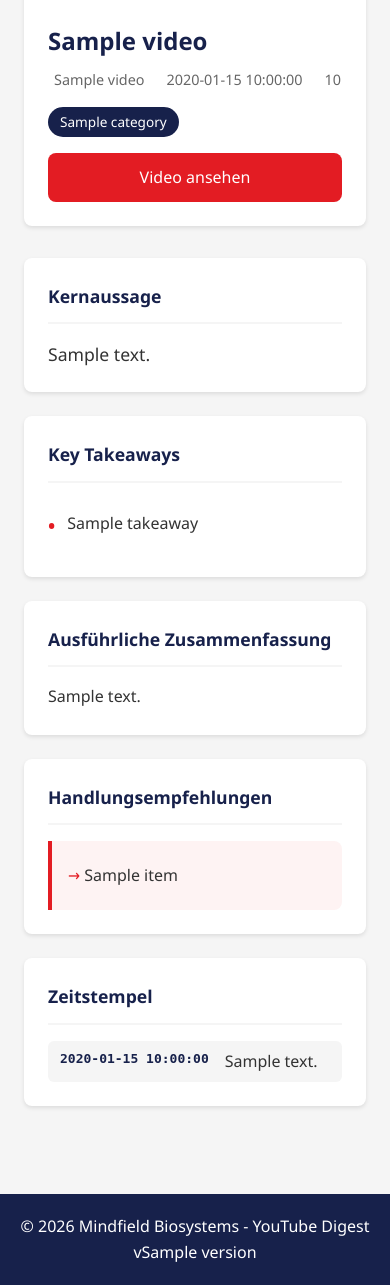
After one commit to mindfield83/youtube-digest, a FastAPI app: template app/templates/video_detail.html in a window 390 px wide. The commit adds this page. Shown: the part 401-1686 px from the top of the page. Run offline with FastAPI, Linux system fonts and the light colour scheme; the template is opened without the code that fills it: most values are stand-ins (such as "Sample title", 1, 10 or a date in 2020).

Commit message:
feat(email+video): compact email layout, video detail page, 2min filter
- Email: Thumbnail verkleinert (160x90px), kompaktes Side-by-Side Layout
- Video-Detailseite: Neue Route /video/{id} mit vollständiger Zusammenfassung
- Filter: Videos unter 2 Minuten werden generell ausgeschlossen (statt 1 Min)

🤖 Generated with [Claude Code](https://claude.com/claude-code)

Co-Authored-By: Claude Opus 4.5 <noreply@anthropic.com>

```diff
--- a/app/main.py
+++ b/app/main.py
@@ -14,7 +14,7 @@ from fastapi.templating import Jinja2Templates
 from app import __version__
 from app.api.routes import health_router, router as api_router
 from app.config import get_settings
-from app.models import init_db
+from app.models import init_db, SessionLocal, ProcessedVideo, Channel
 
 # Configure logging
 logging.basicConfig(
@@ -140,15 +140,57 @@ async def video_detail(
     """
     Render video detail page with full summary.
     """
-    return templates.TemplateResponse(
-        "dashboard.html",
-        {
-            "request": request,
-            "title": "YouTube Digest",
-            "version": __version__,
-            "video_id": video_id,
-        },
-    )
+    with SessionLocal() as db:
+        video = db.query(ProcessedVideo).filter(
+            ProcessedVideo.video_id == video_id
+        ).first()
+
+        if not video:
+            return templates.TemplateResponse(
+                "video_detail.html",
+                {
+                    "request": request,
+                    "title": "Video nicht gefunden",
+                    "version": __version__,
+                    "video": None,
+                },
+            )
+
+        channel = db.query(Channel).filter(
+            Channel.channel_id == video.channel_id
+        ).first()
+
+        # Format duration
+        hours, remainder = divmod(video.duration_seconds or 0, 3600)
+        minutes, seconds = divmod(remainder, 60)
+        if hours > 0:
+            duration_str = f"{hours}h {minutes}min"
+        else:
+            duration_str = f"{minutes}min {seconds}s"
+
+        # Format published date
+        published_str = video.published_at.strftime("%d.%m.%Y %H:%M") if video.published_at else "Unbekannt"
+
+        video_data = {
+            "video_id": video.video_id,
+            "title": video.title,
+            "channel_name": channel.channel_name if channel else "Unbekannt",
+            "duration": duration_str,
+            "published_at": published_str,
+            "category": video.category,
+            "youtube_url": f"https://www.youtube.com/watch?v={video.video_id}",
+            "summary": video.summary,
+        }
+
+        return templates.TemplateResponse(
+            "video_detail.html",
+            {
+                "request": request,
+                "title": video.title,
+                "version": __version__,
+                "video": video_data,
+            },
+        )
 
 
 # ============================================================================
--- a/app/tasks.py
+++ b/app/tasks.py
@@ -518,10 +518,10 @@ def sync_channel_metadata(self, fetch_videos: bool = True) -> dict[str, Any]:
                                 # Get details
                                 details = details_map.get(video_id, {})
 
-                                # Skip shorts (< 60s) and livestreams
+                                # Skip short videos (< 2 min) and livestreams
                                 duration = details.get("duration_seconds", 0)
-                                if duration < 60:
-                                    logger.debug(f"Skipping short: {video_id} ({duration}s)")
+                                if duration < 120:
+                                    logger.debug(f"Skipping short video: {video_id} ({duration}s < 2min)")
                                     continue
 
                                 if details.get("liveStreamingDetails"):
--- /dev/null
+++ b/app/templates/video_detail.html
@@ -0,0 +1,326 @@
+<!-- app/templates/video_detail.html -->
+<!DOCTYPE html>
+<html lang="de">
+<head>
+    <meta charset="UTF-8">
+    <meta name="viewport" content="width=device-width, initial-scale=1.0">
+    <title>{{ video.title }} - YouTube Digest</title>
+    <link rel="stylesheet" href="/static/dashboard.css">
+    <link rel="stylesheet" href="https://unpkg.com/@phosphor-icons/web@2.1.1/src/regular/style.css">
+    <style>
+        .video-detail {
+            max-width: 900px;
+            margin: 0 auto;
+            padding: 24px;
+        }
+        .video-header {
+            display: flex;
+            gap: 24px;
+            margin-bottom: 32px;
+            background: var(--mindfield-white);
+            border-radius: var(--radius);
+            box-shadow: var(--shadow);
+            padding: 24px;
+        }
+        .video-thumbnail {
+            flex-shrink: 0;
+            width: 320px;
+        }
+        .video-thumbnail img {
+            width: 100%;
+            border-radius: 8px;
+        }
+        .video-thumbnail a {
+            display: block;
+            position: relative;
+        }
+        .video-thumbnail .play-overlay {
+            position: absolute;
+            top: 50%;
+            left: 50%;
+            transform: translate(-50%, -50%);
+            width: 68px;
+            height: 48px;
+            background: rgba(0, 0, 0, 0.8);
+            border-radius: 14px;
+            display: flex;
+            align-items: center;
+            justify-content: center;
+        }
+        .video-thumbnail .play-overlay::after {
+            content: '';
+            width: 0;
+            height: 0;
+            border-top: 12px solid transparent;
+            border-bottom: 12px solid transparent;
+            border-left: 20px solid white;
+            margin-left: 4px;
+        }
+        .video-info {
+            flex: 1;
+        }
+        .video-title {
+            font-size: 1.5rem;
+            font-weight: 700;
+            color: var(--mindfield-blue);
+            margin: 0 0 12px 0;
+            line-height: 1.3;
+        }
+        .video-meta {
+            display: flex;
+            flex-wrap: wrap;
+            gap: 16px;
+            margin-bottom: 16px;
+            font-size: 0.9rem;
+            color: var(--text-secondary);
+        }
+        .video-meta span {
+            display: flex;
+            align-items: center;
+            gap: 6px;
+        }
+        .video-category {
+            display: inline-block;
+            padding: 4px 12px;
+            background: var(--mindfield-blue);
+            color: white;
+            border-radius: 20px;
+            font-size: 0.85rem;
+            font-weight: 500;
+        }
+        .video-actions {
+            display: flex;
+            gap: 12px;
+            margin-top: 16px;
+        }
+        .section {
+            background: var(--mindfield-white);
+            border-radius: var(--radius);
+            box-shadow: var(--shadow);
+            padding: 24px;
+            margin-bottom: 24px;
+        }
+        .section-title {
+            font-size: 1.1rem;
+            font-weight: 600;
+            color: var(--mindfield-blue);
+            margin: 0 0 16px 0;
+            padding-bottom: 12px;
+            border-bottom: 2px solid var(--mindfield-light);
+        }
+        .core-message {
+            font-size: 1.1rem;
+            line-height: 1.6;
+            color: var(--text-primary);
+        }
+        .detailed-summary {
+            font-size: 1rem;
+            line-height: 1.7;
+            color: var(--text-primary);
+            white-space: pre-wrap;
+        }
+        .takeaways-list {
+            list-style: none;
+            padding: 0;
+            margin: 0;
+        }
+        .takeaways-list li {
+            padding: 12px 0;
+            border-bottom: 1px solid var(--border-color);
+            display: flex;
+            align-items: flex-start;
+            gap: 12px;
+        }
+        .takeaways-list li:last-child {
+            border-bottom: none;
+        }
+        .takeaways-list .bullet {
+            color: var(--mindfield-red);
+            font-weight: bold;
+            font-size: 1.2rem;
+            flex-shrink: 0;
+        }
+        .action-items {
+            background: #fef3f3;
+            border-left: 4px solid var(--mindfield-red);
+            padding: 16px;
+            border-radius: 0 8px 8px 0;
+        }
+        .action-items-title {
+            font-size: 0.85rem;
+            font-weight: 600;
+            color: var(--mindfield-red);
+            text-transform: uppercase;
+            letter-spacing: 0.5px;
+            margin-bottom: 12px;
+        }
+        .action-items ul {
+            list-style: none;
+            padding: 0;
+            margin: 0;
+        }
+        .action-items li {
+            padding: 6px 0;
+            color: var(--text-primary);
+        }
+        .action-items li::before {
+            content: '→ ';
+            color: var(--mindfield-red);
+        }
+        .timestamps {
+            display: grid;
+            gap: 8px;
+        }
+        .timestamp-item {
+            display: flex;
+            gap: 16px;
+            padding: 8px 12px;
+            background: var(--mindfield-light);
+            border-radius: 6px;
+        }
+        .timestamp-time {
+            font-family: monospace;
+            font-weight: 600;
+            color: var(--mindfield-blue);
+            min-width: 60px;
+        }
+        .back-link {
+            display: inline-flex;
+            align-items: center;
+            gap: 8px;
+            color: var(--mindfield-blue);
+            text-decoration: none;
+            font-weight: 500;
+            margin-bottom: 24px;
+        }
+        .back-link:hover {
+            text-decoration: underline;
+        }
+        @media (max-width: 768px) {
+            .video-header {
+                flex-direction: column;
+            }
+            .video-thumbnail {
+                width: 100%;
+            }
+        }
+    </style>
+</head>
+<body>
+    <header class="header">
+        <div class="container">
+            <h1>
+                <img src="/static/youtube-logo.png" alt="YouTube" class="header-logo">
+                <span>Digest</span>
+            </h1>
+            <span class="version">v{{ version }}</span>
+        </div>
+    </header>
+
+    <main class="video-detail">
+        <a href="/" class="back-link">
+            <i class="ph-arrow-left"></i> Zurück zum Dashboard
+        </a>
+
+        {% if video %}
+        <!-- Video Header -->
+        <div class="video-header">
+            <div class="video-thumbnail">
+                <a href="{{ video.youtube_url }}" target="_blank">
+                    <img src="https://img.youtube.com/vi/{{ video.video_id }}/hqdefault.jpg" alt="{{ video.title }}">
+                    <div class="play-overlay"></div>
+                </a>
+            </div>
+            <div class="video-info">
+                <h1 class="video-title">{{ video.title }}</h1>
+                <div class="video-meta">
+                    <span><i class="ph-user"></i> {{ video.channel_name }}</span>
+                    <span><i class="ph-calendar"></i> {{ video.published_at }}</span>
+                    <span><i class="ph-clock"></i> {{ video.duration }}</span>
+                </div>
+                {% if video.category %}
+                <span class="video-category">{{ video.category }}</span>
+                {% endif %}
+                <div class="video-actions">
+                    <a href="{{ video.youtube_url }}" target="_blank" class="btn btn-primary">
+                        <i class="ph-play"></i> Video ansehen
+                    </a>
+                </div>
+            </div>
+        </div>
+
+        <!-- Core Message -->
+        {% if video.summary and video.summary.core_message %}
+        <div class="section">
+            <h2 class="section-title">Kernaussage</h2>
+            <p class="core-message">{{ video.summary.core_message }}</p>
+        </div>
+        {% endif %}
+
+        <!-- Key Takeaways -->
+        {% if video.summary and video.summary.key_takeaways %}
+        <div class="section">
+            <h2 class="section-title">Key Takeaways</h2>
+            <ul class="takeaways-list">
+                {% for takeaway in video.summary.key_takeaways %}
+                <li>
+                    <span class="bullet">•</span>
+                    <span>{{ takeaway }}</span>
+                </li>
+                {% endfor %}
+            </ul>
+        </div>
+        {% endif %}
+
+        <!-- Detailed Summary -->
+        {% if video.summary and video.summary.detailed_summary %}
+        <div class="section">
+            <h2 class="section-title">Ausführliche Zusammenfassung</h2>
+            <div class="detailed-summary">{{ video.summary.detailed_summary }}</div>
+        </div>
+        {% endif %}
+
+        <!-- Action Items -->
+        {% if video.summary and video.summary.action_items %}
+        <div class="section">
+            <h2 class="section-title">Handlungsempfehlungen</h2>
+            <div class="action-items">
+                <ul>
+                    {% for item in video.summary.action_items %}
+                    <li>{{ item }}</li>
+                    {% endfor %}
+                </ul>
+            </div>
+        </div>
+        {% endif %}
+
+        <!-- Timestamps -->
+        {% if video.summary and video.summary.timestamps %}
+        <div class="section">
+            <h2 class="section-title">Zeitstempel</h2>
+            <div class="timestamps">
+                {% for ts in video.summary.timestamps %}
+                <div class="timestamp-item">
+                    <span class="timestamp-time">{{ ts.time }}</span>
+                    <span>{{ ts.description }}</span>
+                </div>
+                {% endfor %}
+            </div>
+        </div>
+        {% endif %}
+
+        {% else %}
+        <div class="section">
+            <h2 class="section-title">Video nicht gefunden</h2>
+            <p>Das angeforderte Video wurde nicht gefunden.</p>
+        </div>
+        {% endif %}
+    </main>
+
+    <footer class="footer">
+        <div class="container">
+            <p>&copy; 2026 Mindfield Biosystems - YouTube Digest v{{ version }}</p>
+        </div>
+    </footer>
+</body>
+</html>
```
Also changed, not shown: app/services/youtube_service.py (+4 -4 lines), app/templates/digest_email.html (+34 -53 lines).
